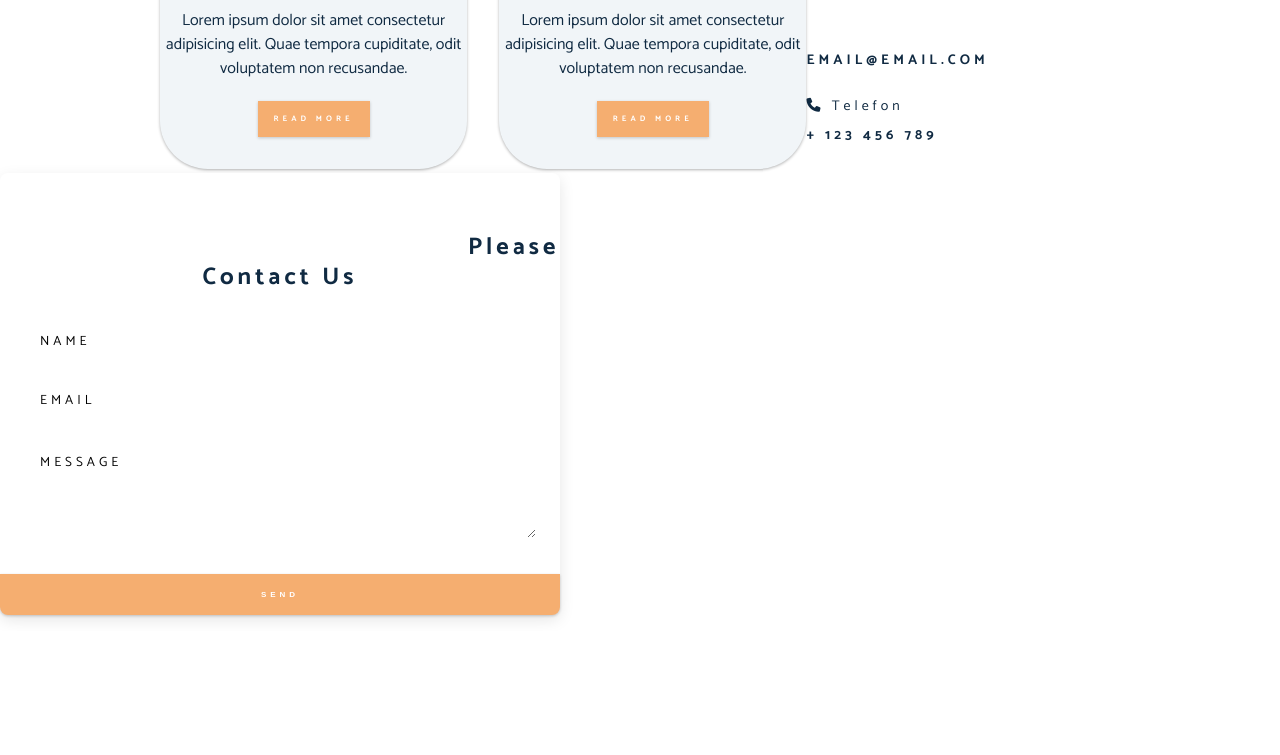
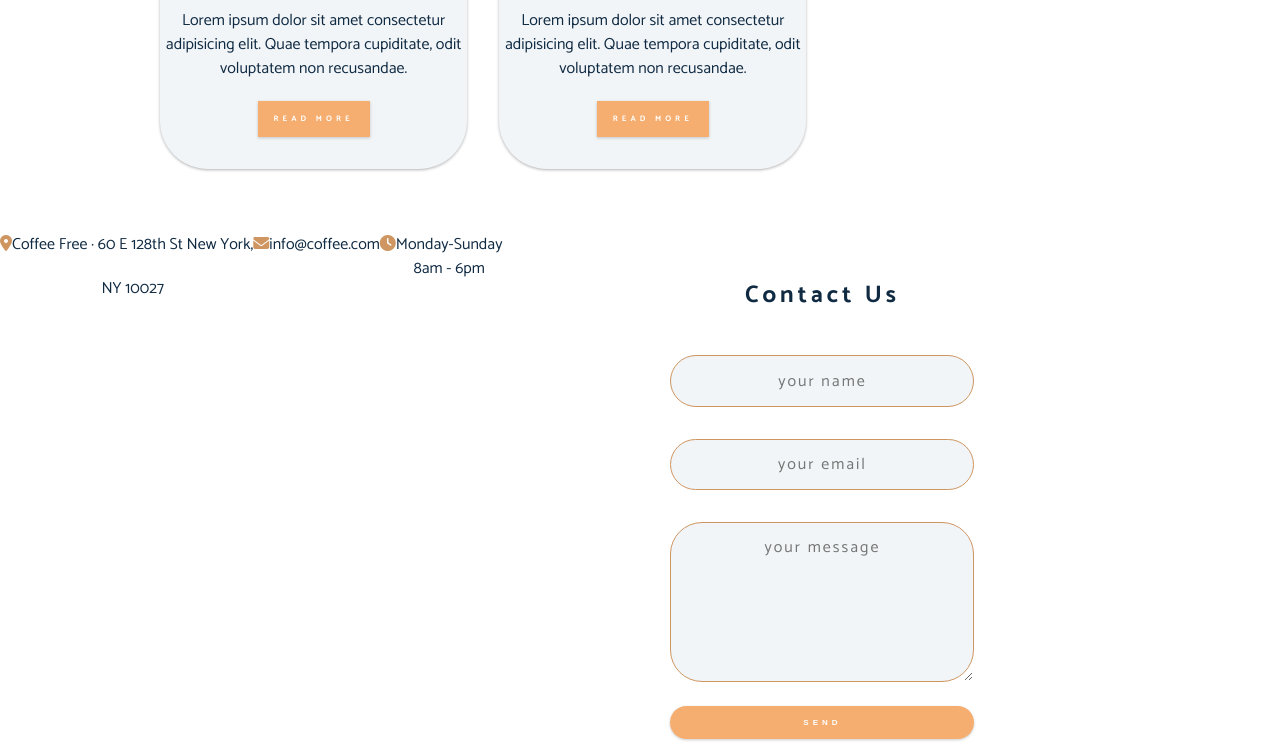
Before and after one commit to DejanGogov/webpage, a plain HTML site: page index.html in a window 1280 px wide. Shown: the part 2470-3225 px from the top of the page. Before the commit the page ends 3101 px from the top, so only its background shows below. Drawn offline with Linux system fonts and the light colour scheme; a web font is replaced by a local one.

Commit message:
contactform

```diff
--- a/css/style.css
+++ b/css/style.css
@@ -681,68 +681,89 @@ Our Services Section START
 Our Services Section END
    ================== */
 
+
+
 /* ==================
     Contact START
    ================== */
+   .contact {
+      text-align: center;
 
-   .contact {
-    background: var(--clr-grey-10);
-  }
-  .contact-form,
-  .contact-info {
-    margin: 1rem 0;
-  }
-  .contact-item {
-    margin-bottom: 1.75rem;
-  }
-  .contact-title {
-    color: var(--clr-primary);
-    font-weight: 400;
-  }
-  .contact-text {
+      border-radius: 3rem;
+      box-shadow: 0px 2px 5px rgba(0,0,0,0.3);
+      margin-top: 5rem;
+      padding: 3rem 0;}
+
+
+    .icon {
+        font-size: 1rem;
+        color: var(--clr-primery-light);
+    }
+
+    .contact-form {
+        margin-top: 2rem;
+        padding: 1rem;
+    }
+
+    #form-control {
+        background-color: var(--clr-gray-10);
+        font-size: 1rem;
+        margin-top: 2rem;
+        padding: 0.70rem;
+        width: 100%;
+        text-align: center;
+        font-family: var(--ff-primary);
+        letter-spacing: 2px;
+        border: 1px solid var(--clr-primery-light);
+        border-radius: 2rem;
+
+    }
+.send-btn {
+    margin-top: 1rem;
     text-transform: uppercase;
-  }
-  .contact-form {
-    background: var(--clr-white);
-    border-radius: var(--radius);
-    text-align: center;
-    box-shadow: 0 5px 15px rgba(0, 0, 0, 0.1);
+    font-weight: 700;
+    background: var(--clr-primery);
+    color: var(--clr-white);
+    padding: 0.75rem 1rem;
+    width: 100%;
+    border-radius: 2rem;
+    letter-spacing: var(--spacing);
+    display: inline-block;
     transition: var(--transition);
-    max-width: 35rem;
-  }
-  .contact-form:hover {
-    box-shadow: 0 5px 15px rgba(0, 0, 0, 0.2);
-  }
-  .contact-form h3 {
-    padding-top: 1.25rem;
-    color: var(--clr-grey-5);
-  }
-  .form-group {
-    padding: 1rem 1.5rem;
-  }
-  .form-control {
-    display: block;
-    width: 100%;
-    padding: 0.75rem 1rem;
+    font-size: 0.5rem;
     border: none;
-    margin-bottom: 1.25rem;
-    background: var(--clr-grey-10);
-    border-radius: var(--radius);
-    text-transform: uppercase;
-    letter-spacing: var(--spacing);
-  }
-  .form-control::placeholder {
-    font-family: var(--ff-primary);
-    color: var(--clr-grey-1);
-    text-transform: uppercase;
-    letter-spacing: var(--spacing);
-  }
-  .submit-btn {
-    display: block;
-    width: 100%;
-    padding: 1rem;
-    border-bottom-left-radius: var(--radius);
-    border-bottom-right-radius: var(--radius);
-  }
+    cursor: pointer;
+    box-shadow: 0 1px 3px rgba(0,0,0,0.2);
 
-  /* Contact END */
+}
+
+.send-btn:hover{
+
+    background: var(--clr-gray-1);
+    color: var(--clr-white);
+}
+
+
+@media screen and (min-width:576px) {
+    .contact-info {
+        width: 100%;
+        float: left;
+    }
+}
+
+@media screen and (min-width:1020px){
+    .send-btn  {
+        width: 50%;
+    }
+
+    #form-control {
+        width: 50%;
+    }
+.contact-info {
+  display: flex;
+}
+
+.contact-form {
+    width: 50%;
+    float: left;
+}
--- a/index.html
+++ b/index.html
@@ -242,82 +242,64 @@
 
 <!-- CONTACT SECTION START -->
 
-<section class="contact" id="contact">
-    <div class="section-center clearfix">
-      <!-- contact info -->
-      <article class="contact-info">
-        <!-- contact item -->
-        <div class="contact-item">
-          <h4 class="contact-title">
-            <span class="contact-icon">
-              <i class="fas fa-location-arrow"></i>
+<section class="contact">
+
+    <div class="contact-info">
+
+            <span class="location icon">
+                <i class="fa-solid fa-location-dot"></i>
             </span>
-            adress
-          </h4>
-          <h4 class="contact-text">
+                <div class="contact-text">
+                    <p>Coffee Free · 60 E 128th St New York,</p>
+                    <p> NY 10027</p>
+                </div>
 
-            Chicago, illinois
-          </h4>
-        </div>
-        <!-- end of contact item -->
-        <!-- contact item -->
-        <div class="contact-item">
-          <h4 class="contact-title">
-            <span class="contact-icon">
-              <i class="fas fa-envelope"></i>
+            <span class="mail icon">
+                <i class="fa-solid fa-envelope"></i>
             </span>
-            email
-          </h4>
-          <h4 class="contact-text">
-            email@email.com
-          </h4>
-        </div>
-        <!-- end of contact item -->
-        <!-- contact item -->
-        <div class="contact-item">
-          <h4 class="contact-title">
-            <span class="contact-icon">
-              <i class="fas fa-phone"></i>
+                <div class="contact-text">
+                    <p>info@coffee.com</p>
+                </div>
+
+            <span class="clock icon">
+                <i class="fa-solid fa-clock"></i>
             </span>
-            telefon
-          </h4>
-          <h4 class="contact-text">
-            + 123 456 789
-          </h4>
-        </div>
-        <!-- end of contact item -->
-      </article>
-      <!-- contact form -->
-      <article class="contact-form">
-        <h3>Please Contact us</h3>
-        <form>
-          <div class="form-group">
-            <!-- inputs -->
-            <input
-              type="text"
-              placeholder="name"
-              class="form-control"
-              name="name"
-            />
-            <input
-              type="email"
-              placeholder="email"
-              class="form-control"
-              name="email"
-            />
-            <textarea
-              name="message"
-              placeholder="message"
-              class="form-control"
-              rows="5"
-            ></textarea>
-          </div>
-          <!-- button -->
-          <button type="submit" class="submit-btn about-btn">Send</button>
-        </form>
-      </article>
+                <div class="contact-text">
+                    Monday-Sunday <br>
+                    8am - 6pm
+                </div>
+
+
+                <article class="contact-form">
+                    <h3>Contact Us</h3>
+
+             <form
+                 action="https://formspree.io/f/xrgjybod"
+                method="POST" target="blank">
+
+
+                    <input type="text" placeholder="your name" id="form-control" name="name"> <br>
+                    <input type="email" placeholder="your email" id="form-control" name="denigogov@gmail.com"><br>
+                    <textarea name="message" placeholder="your message" id="form-control" rows="5"></textarea>
+
+
+
+             <!-- your other form fields go here -->
+            <button type="submit" class="send-btn">Send</button>
+            </form>
+
+
+                </article>
+
+
+
+
+
+
+
+
     </div>
-  </section>
+</section>
 
 
 <!-- CONTACT SECTION END -->
```
